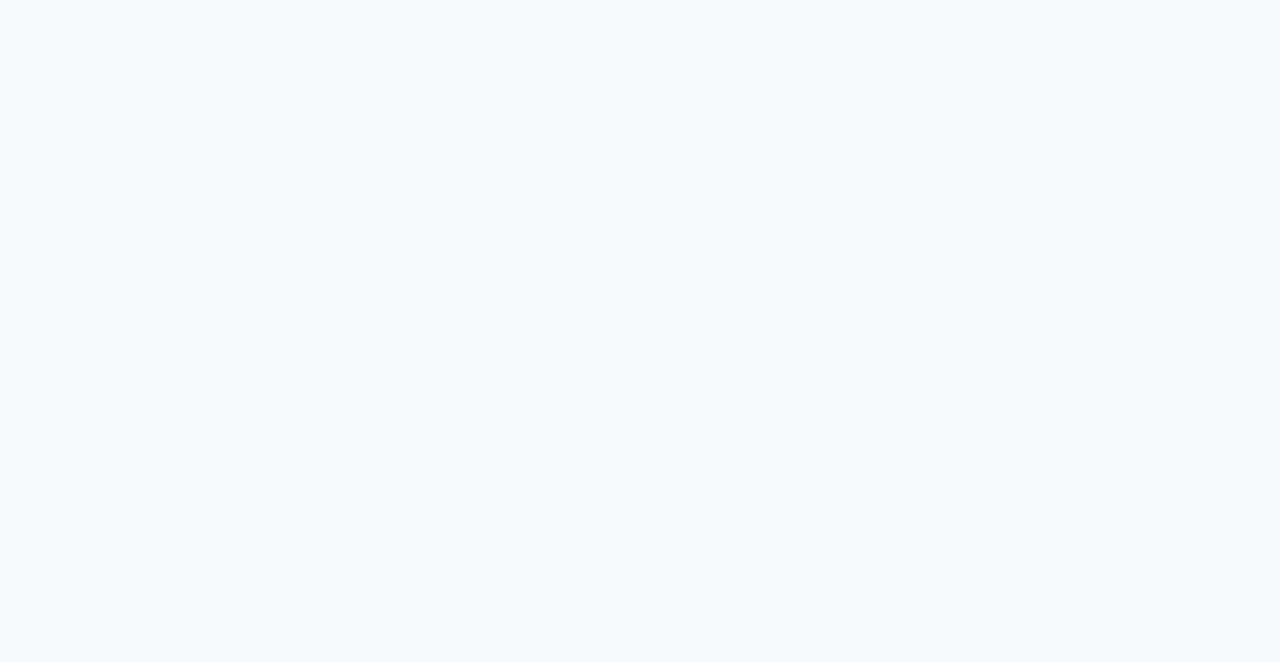
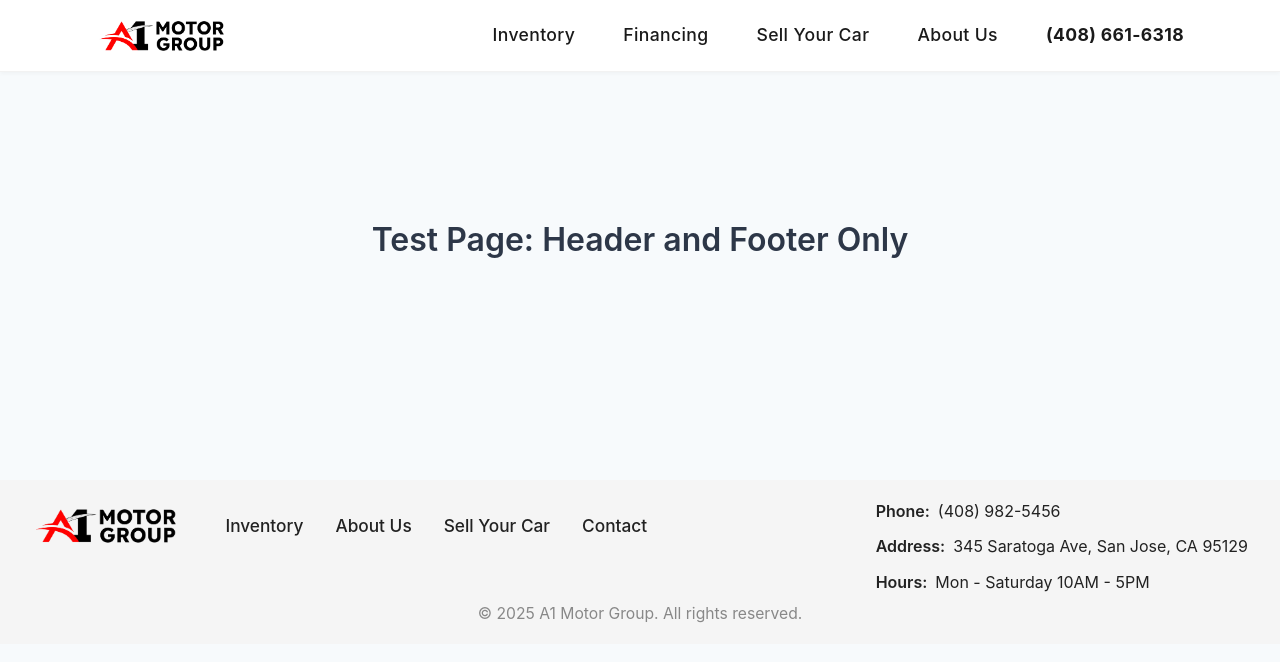
Before and after one commit to erfanexperience/A1MotorGroup, a React (Create React App) app: page /test in a window 1280 px wide. Before the commit this address had no page. Shown: the top 662 px of the page. Built offline with nearby package versions, Linux system fonts and the light colour scheme.

Commit message:
test: add /test route for header/footer styled-components debug

```diff
--- a/src/App.js
+++ b/src/App.js
@@ -14,6 +14,7 @@ import Financing from './pages/Financing';
 import AdminInventory from './pages/admin-pages/Inventory';
 import { AdminAuthProvider } from './contexts/AdminAuthContext';
 import ProtectedAdminRoute from './components/ProtectedAdminRoute';
+import TestPage from './pages/TestPage';
 
 function App() {
   return (
@@ -28,6 +29,7 @@ function App() {
         <Route path="/sell" element={<SellYourCar />} />
         <Route path="/inventory" element={<Inventory />} />
         <Route path="/financing" element={<Financing />} />
+        <Route path="/test" element={<TestPage />} />
 
         {/* Admin Login Route (unprotected) */}
         <Route path="/admin/login" element={<AdminAuth />} />
--- /dev/null
+++ b/src/pages/TestPage.js
@@ -0,0 +1,17 @@
+import React from 'react';
+import Header from '../components/Header';
+import Footer from '../components/Footer';
+
+const TestPage = () => {
+  return (
+    <>
+      <Header />
+      <div style={{ minHeight: '60vh', display: 'flex', alignItems: 'center', justifyContent: 'center' }}>
+        <h1>Test Page: Header and Footer Only</h1>
+      </div>
+      <Footer />
+    </>
+  );
+};
+
+export default TestPage;
```
